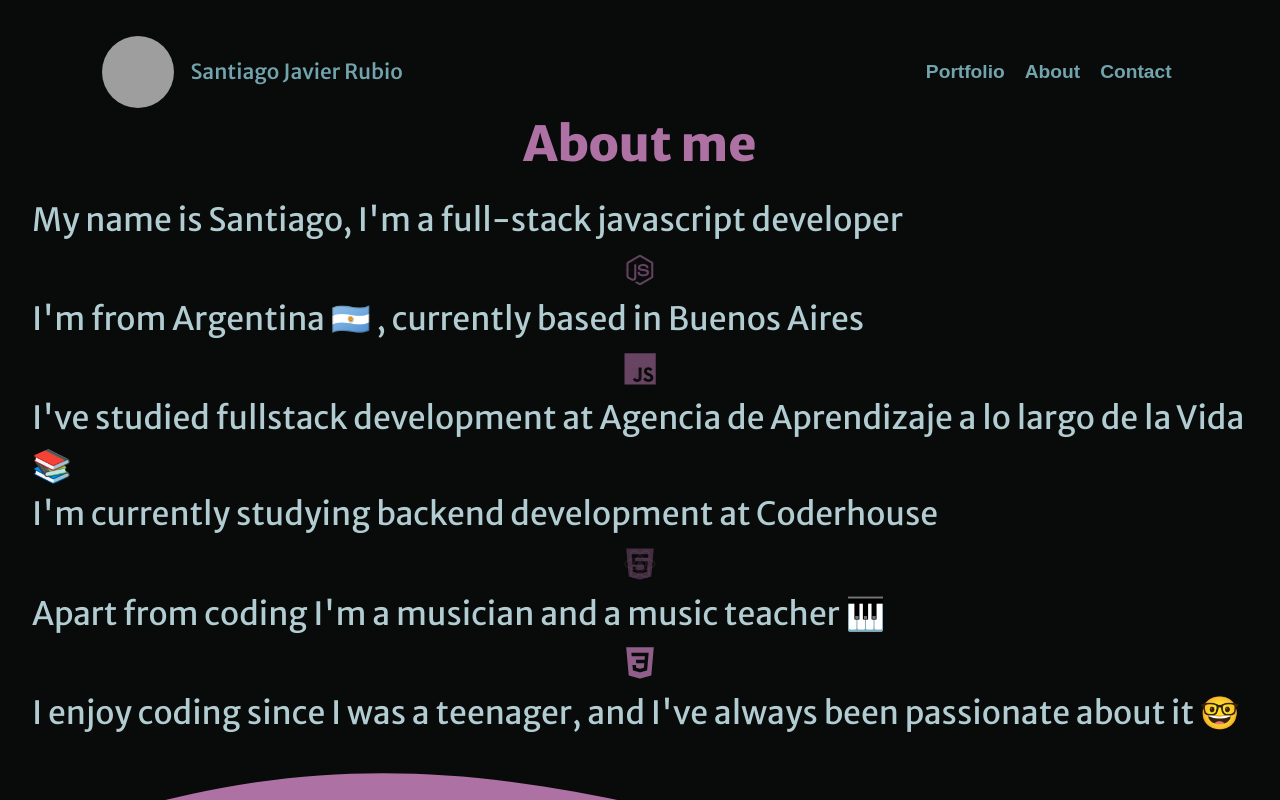
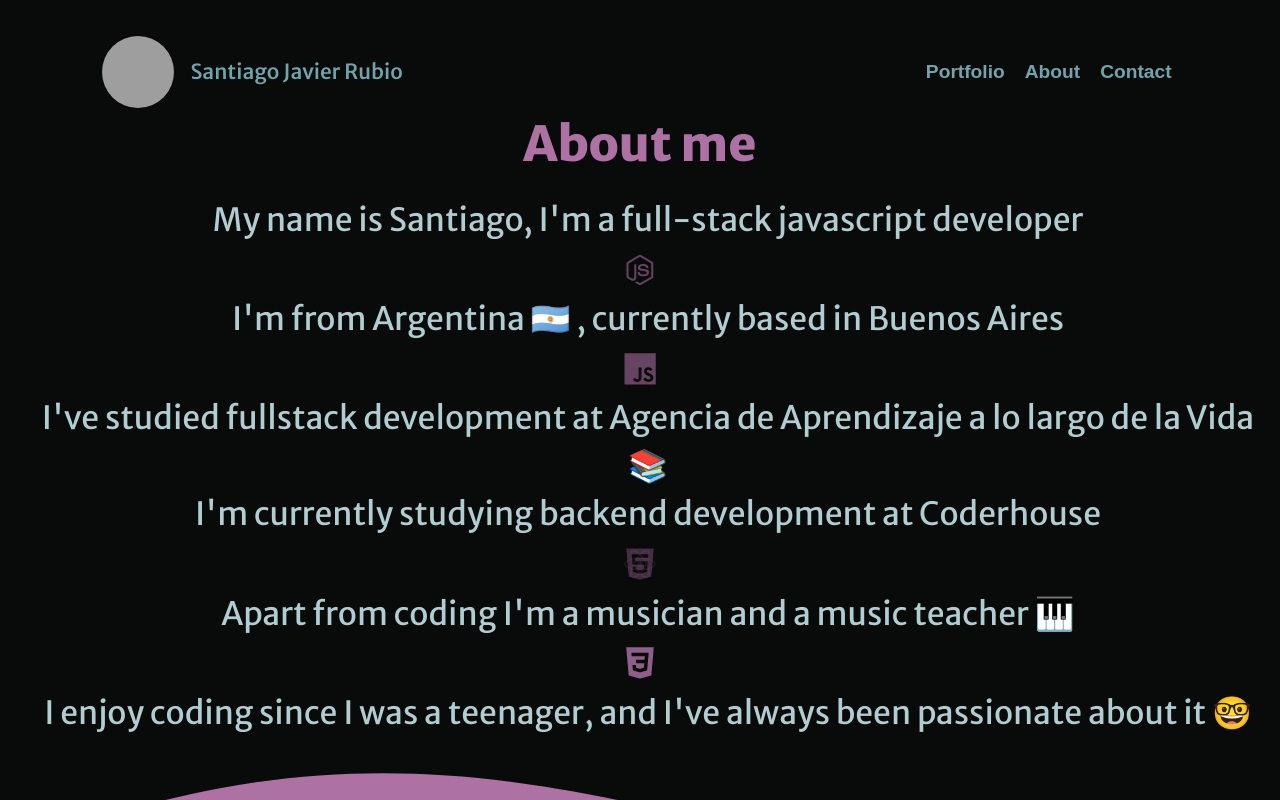
Before and after one commit to SantiagoJavierRubio/portfolio, a React (Create React App) app in the folder client/: page / in a window 1280 px wide. Both pictures are taken after a click on the button "About". Shown: the top 800 px of the page. Built offline with nearby package versions, Linux system fonts and the light colour scheme; no server answers; grey boxes are pictures that could not be loaded.

Commit message:
minor css fixes

```diff
--- a/client/src/components/About/about.css
+++ b/client/src/components/About/about.css
@@ -4,6 +4,7 @@
 }
 #about-text {
     margin-top: 6.75rem;
+    margin-bottom: 4rem;
 }
 #about-text h1 {
     font-size: 3rem;
@@ -14,7 +15,7 @@
 #about-text p {
     font-size: 2rem;
     color: rgb(178, 205, 210);
-    text-align: left;
+    text-align: center;
     line-height: 1.5;
     margin: 1rem 1rem 1rem 2rem;
 }
--- a/client/src/components/NavBar/Menu/menu.css
+++ b/client/src/components/NavBar/Menu/menu.css
@@ -3,8 +3,9 @@
     padding: 0;
 }
 .MuiSpeedDialAction-staticTooltipLabel {
-    background-color: rgba(9, 10, 10, .9) !important;
+    background-color: rgba(9, 10, 10, .99) !important;
     font-size: 1.1rem !important;
     color: #fff !important;
     margin: 0 !important;
+    box-shadow: 0px 0px 4px 4px rgba(255,255,255, 0.1) !important;
 }
```
